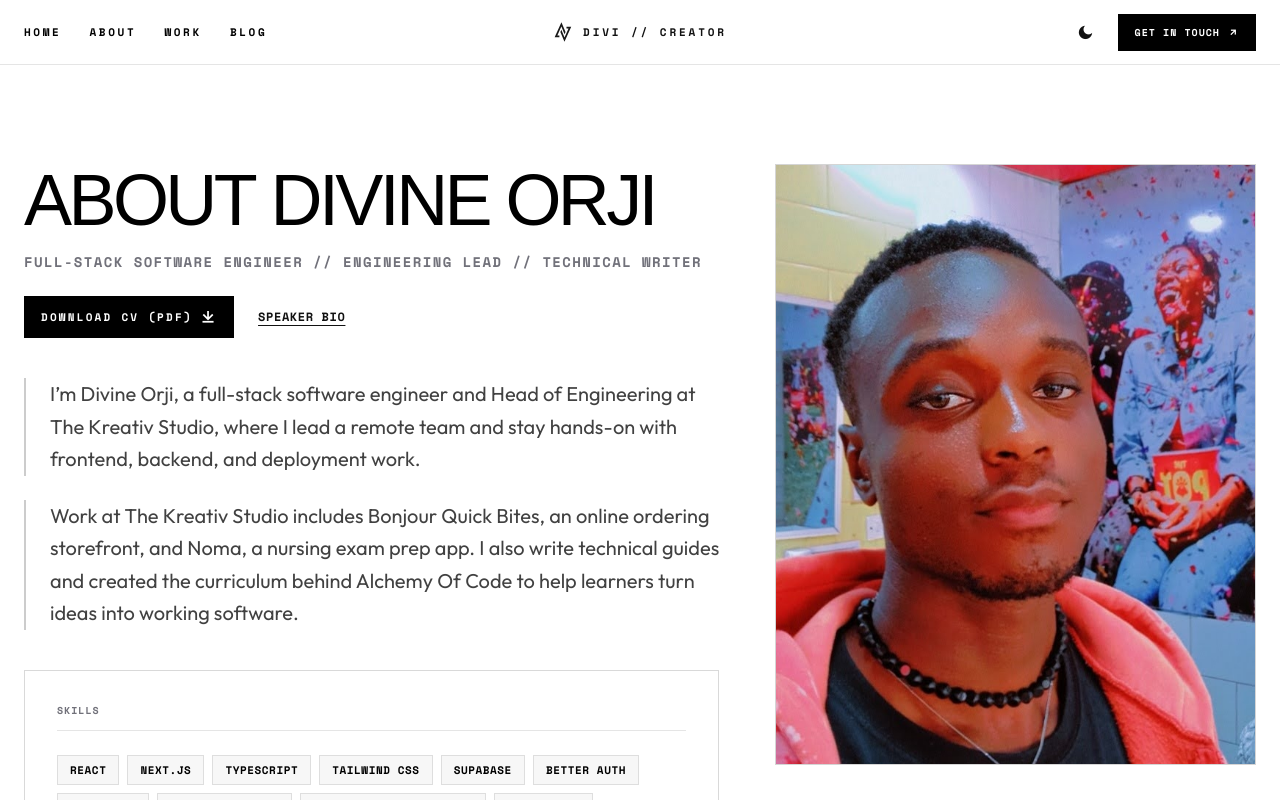
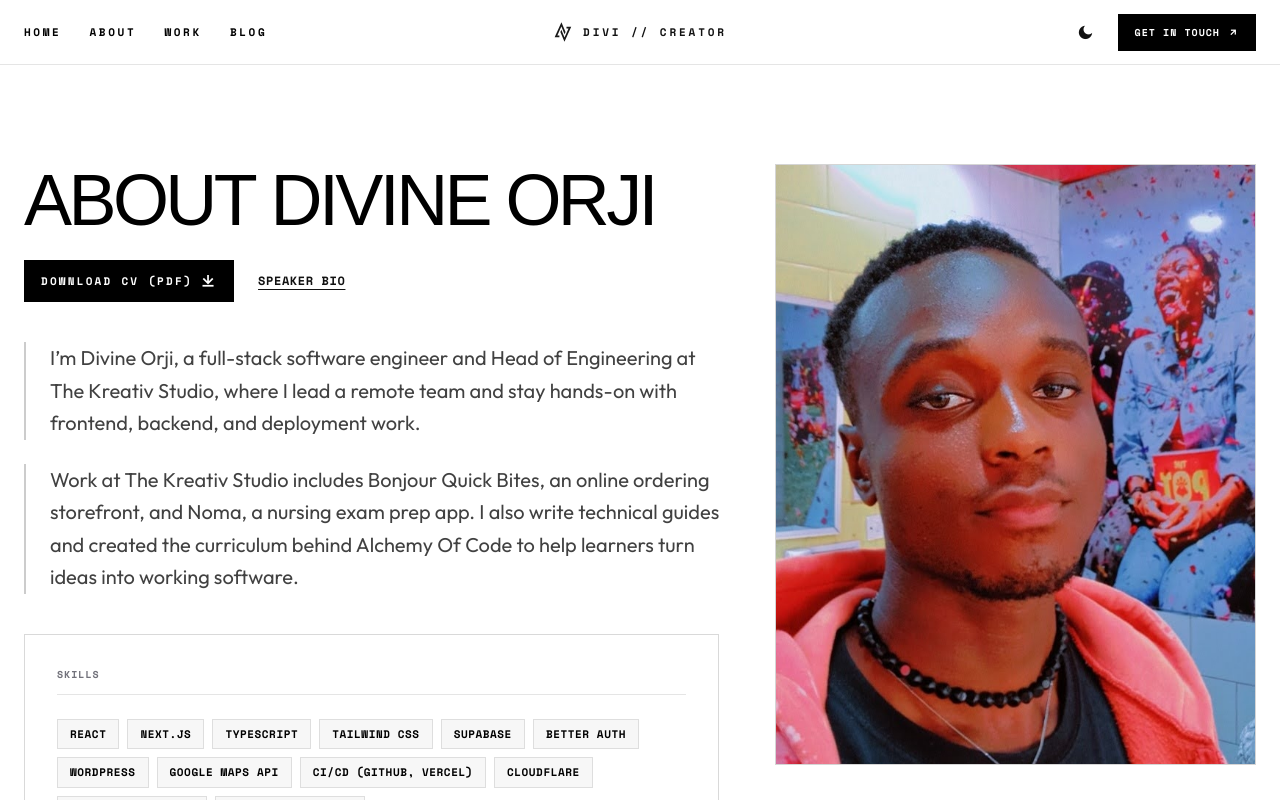
Before and after one commit to dpkreativ/dpkreativ, a Next.js app: page /about in a window 1280 px wide. Shown: the top 800 px of the page. Built offline with nearby package versions, Linux system fonts and the light colour scheme; a web font is replaced by a local one.

Commit message:
Remove role kicker from about page header

```diff
--- a/src/app/about/about-client.tsx
+++ b/src/app/about/about-client.tsx
@@ -7,7 +7,6 @@ import {
   experience,
   languages,
   portraits,
-  roleKicker,
   skills,
 } from "@/assets/data";
 import content from "@/data/content.json";
@@ -62,13 +61,6 @@ export default function About() {
             >
               About Divine Orji
             </SplitHeading>
-
-            <RevealText
-              as="p"
-              className="about-kicker font-mono text-xs md:text-sm text-zinc-500 dark:text-zinc-400 font-bold uppercase tracking-widest"
-            >
-              {roleKicker}
-            </RevealText>
 
             <div className="flex flex-wrap items-center gap-x-6 gap-y-3 pt-2">
               <FloatingDownloadLink
```
